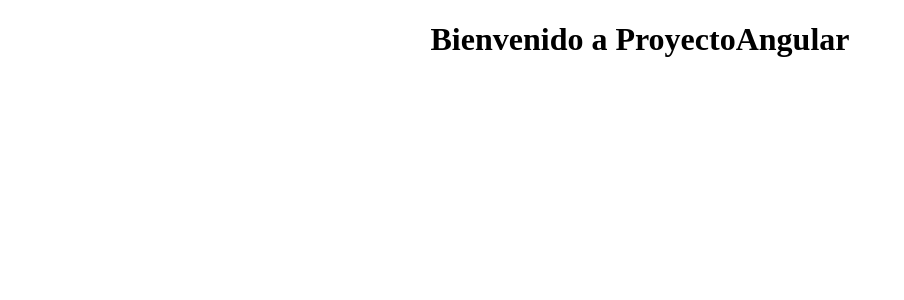
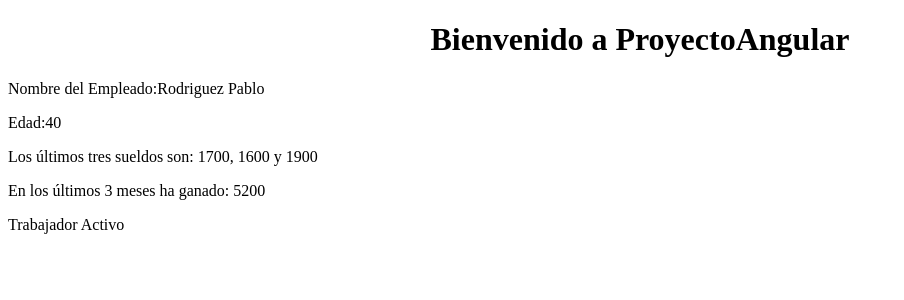
Before and after one commit to santyCodev/Proyecto-Basico-Angular, an Angular app in the folder ProyectoAngular/: page / in a window 1280 px wide. Shown: the top 300 px of the page, without its empty margins (0-904 px from the left). Built offline with nearby package versions, Linux system fonts and the light colour scheme.

Commit message:
Interpolacion en los archivos html

```diff
--- a/ProyectoAngular/src/app/app.component.html
+++ b/ProyectoAngular/src/app/app.component.html
@@ -1,3 +1,10 @@
 <h1 style="text-align:center">
   Bienvenido a {{ title }}
 </h1>
+<div>
+  <p>Nombre del Empleado:{{nombre}}</p>
+  <p>Edad:{{edad}}</p>
+  <p>Los últimos tres sueldos son: {{sueldos[0]}}, {{sueldos[1]}} y {{sueldos[2]}}</p>
+  <p>En los últimos 3 meses ha ganado: {{ultimos3Sueldos()}}</p>
+  <p>{{esActivo()}}</p>
+</div>
--- a/ProyectoAngular/src/app/app.component.ts
+++ b/ProyectoAngular/src/app/app.component.ts
@@ -7,4 +7,24 @@ import { Component } from '@angular/core';
 })
 export class AppComponent {
   title = 'ProyectoAngular';
+
+  nombre = 'Rodriguez Pablo';
+  edad = 40;
+  email = 'rpablo@gmail.com';
+  sueldos = [1700, 1600, 1900];
+  activo = true;
+
+  esActivo() {
+    if (this.activo)
+      return 'Trabajador Activo';
+    else
+      return 'Trabajador Inactivo';
+  }
+
+  ultimos3Sueldos() {
+    let suma=0;
+    for(let x=0; x<this.sueldos.length; x++)
+      suma+=this.sueldos[x];
+    return suma;
+  }
 }
```
